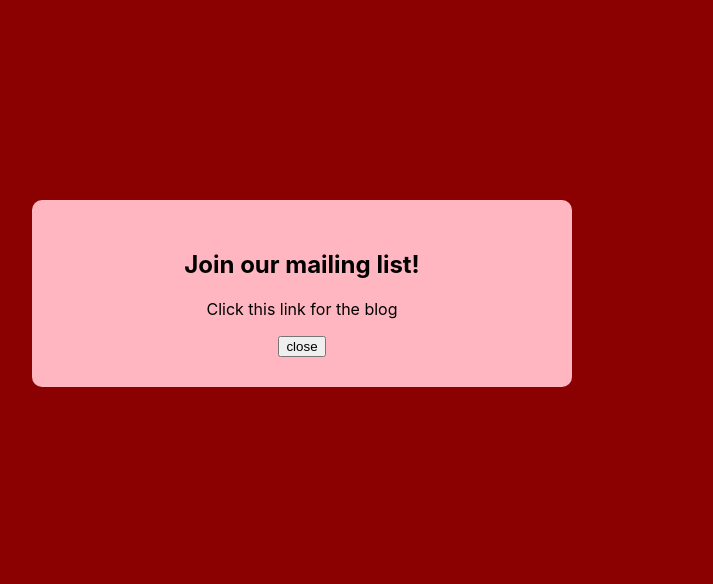
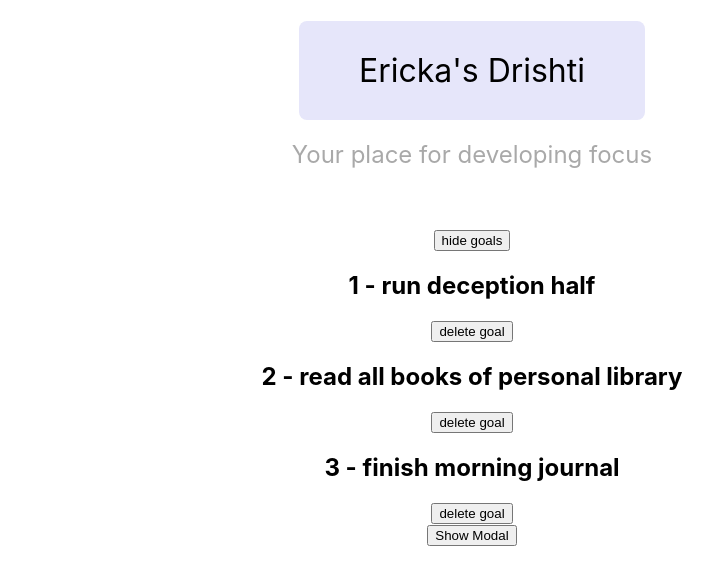
Before and after one commit to erickalucia/drishti, a React (Create React App) app in the folder drishti_app/: page / in a window 1280 px wide. Shown: the top 584 px of the page, without its empty margins (168-881 px from the left). Built offline with nearby package versions, Linux system fonts and the light colour scheme.

Commit message:
create GoalList component to refactor
Reorganize code into different reusable components

```diff
--- a/drishti_app/src/App.js
+++ b/drishti_app/src/App.js
@@ -1,10 +1,11 @@
 import './App.css';
-import React, { useState } from 'react'
+import { useState } from 'react'
 import Title from './components/Title'
 import Modal from './components/Modal'
+import GoalList from './components/GoalList'
 
 function App() {
-  const [showModal, setShowModal] = useState(true)
+  const [showModal, setShowModal] = useState(false)
   const [showGoals, setShowGoals] = useState(true)
   const [goals, setGoals] = useState([
     {title: "run deception half", id:1},
@@ -33,7 +34,7 @@ function App() {
     <div className="App">
 
       <Title title="Ericka's Drishti" subtitle={subtitle}/>
-      <Title title="another title" subtitle='another subtitle' />
+      {/* <Title title="another title" subtitle='another subtitle' /> */}
 
       {showGoals && (
         <div>
@@ -47,18 +48,17 @@ function App() {
         </div>
       )}
 
-      {showGoals && goals.map((goal, index) => (
-        <React.Fragment key={goal.id}>
-          <h2>{index+1} - {goal.title}</h2>
-          <button onClick={() => handleClick(goal.id)}> delete goal </button>
-        </React.Fragment>
-      ))}
+      {showGoals && <GoalList goals={goals} handleClick={handleClick}/>
+      }
 
       {showModal && <Modal handleClose={handleClose}>
         <h2>Join our mailing list!</h2>
         <p>Click this link for the blog</p>
       </Modal>}
 
+      <div>
+        <button onClick={() => setShowModal(true)}>Show Modal</button>
+      </div>
 
     </div>
   );
--- /dev/null
+++ b/drishti_app/src/components/GoalList.js
@@ -0,0 +1,14 @@
+import React from "react"
+
+export default function GoalList({ goals, handleClick }) {
+  return (
+    <div>
+      {goals.map((goal, index) => (
+        <React.Fragment key={goal.id}>
+          <h2>{index+1} - {goal.title}</h2>
+          <button onClick={() => handleClick(goal.id)}> delete goal </button>
+        </React.Fragment>
+      ))}
+    </div>
+  )
+}
--- a/drishti_app/src/components/Modal.css
+++ b/drishti_app/src/components/Modal.css
@@ -13,4 +13,5 @@
   margin: 200px;
   background: lightpink;
   border-radius: 10px;
+  text-align: center;
 }
--- a/drishti_app/src/components/Modal.js
+++ b/drishti_app/src/components/Modal.js
@@ -1,12 +1,13 @@
+import ReactDOM from 'react-dom'
 import './Modal.css'
 
 export default function Modal({ children, handleClose }) {
-  return (
+  return ReactDOM.createPortal((
     <div className="modal-backdrop">
       <div className="modal">
         { children }
         <button onClick={handleClose}>close</button>
       </div>
     </div>
-  )
+  ), document.body)
 }
--- a/drishti_app/src/index.css
+++ b/drishti_app/src/index.css
@@ -5,6 +5,7 @@ body {
     sans-serif;
   -webkit-font-smoothing: antialiased;
   -moz-osx-font-smoothing: grayscale;
+  text-align: center;
 }
 
 code {
```
